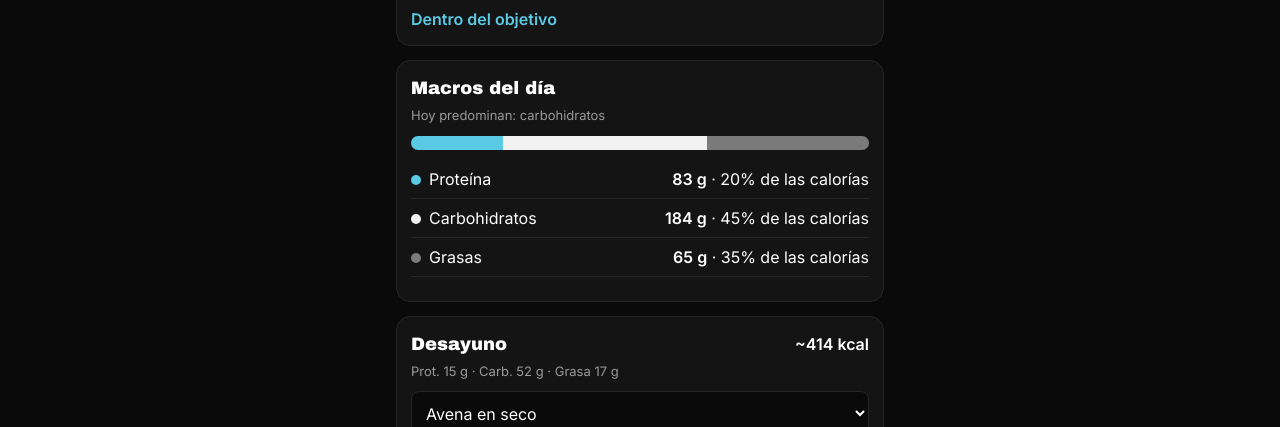
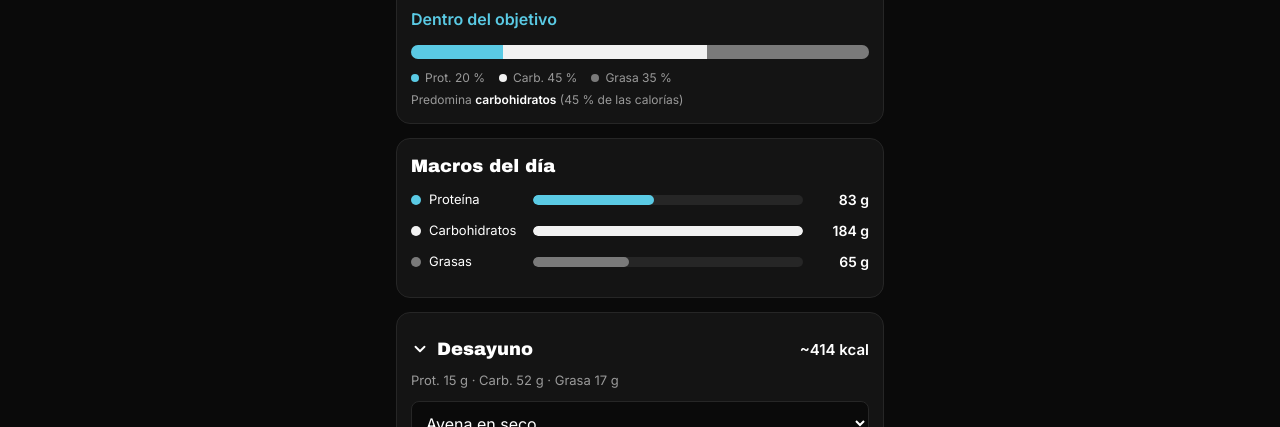
Before and after one commit to yourremotehelper/mi-dia-en-gr, a plain HTML site: page index.html in a window 1280 px wide. Shown: the part 312-739 px from the top of the page. Drawn offline with Linux system fonts and the light colour scheme.

Commit message:
Update index.html

```diff
--- a/index.html
+++ b/index.html
@@ -89,6 +89,20 @@ summary{cursor:pointer;color:var(--a);font-size:13px;min-height:32px;display:fle
 .fr{display:flex;gap:6px;margin-bottom:6px}
 .fr .fo{flex:1;min-width:0;margin-bottom:0}
 .fe{width:44px;padding:0;color:var(--m);font-size:16px}
+.mg{display:grid;grid-template-columns:112px 1fr 56px;align-items:center;gap:10px;padding:5px 0}
+.ml{font-size:13px;display:flex;align-items:center}
+.mt{height:10px;background:var(--l);border-radius:5px;overflow:hidden}
+.mt i{display:block;height:100%;border-radius:5px}
+.mg b{text-align:right;font-weight:600;font-size:14px}
+.pc{display:flex;flex-wrap:wrap;gap:4px 14px;font-size:12px;color:var(--m)}
+.pc .dot{width:8px;height:8px;margin-right:6px}
+.mh{width:100%;display:flex;justify-content:space-between;align-items:center;gap:8px;background:none;border:0;border-radius:8px;padding:0;min-height:44px;font:inherit;font-weight:400;color:inherit;text-align:left}
+.mh b{font:600 15px Inter,system-ui,sans-serif}
+.mn{display:flex;align-items:center;gap:8px}
+.cv{flex:none;transition:transform .15s}
+.mh[aria-expanded="false"] .cv{transform:rotate(-90deg)}
+h2.mhd{margin:0}
+@media (prefers-reduced-motion:reduce){.cv{transition:none}}
 </style>
 </head>
 <body>
@@ -104,13 +118,13 @@ summary{cursor:pointer;color:var(--a);font-size:13px;min-height:32px;display:fle
   <div class="bar"><div class="band"></div><div class="mk" id="mk"></div></div>
   <div class="sc"><span id="s1"></span><span id="s2"></span><span id="s3"></span></div>
   <p id="st"></p>
+  <div id="mbar" style="margin-top:14px"></div>
+  <div class="pc" id="dom"></div>
 </section>
 <section class="card">
   <div class="hd"><h2>Macros del día</h2></div>
-  <p class="mu" id="dom"></p>
-  <div id="mbar"></div>
   <div id="mrows"></div>
-  <p class="mu" id="pk" style="margin:10px 0 0"></p>
+  <p class="mu" id="pk" style="margin:6px 0 0"></p>
 </section>
 <div id="m"></div>
 <button data-a="r" style="width:100%">Restablecer las comidas de este día</button>
@@ -207,7 +221,7 @@ const iso=d=>new Date(d.getTime()-d.getTimezoneOffset()*6e4).toISOString().slice
 const TODAY=iso(new Date());let cur=TODAY;
 let D=ld('days2',{});if(!D||typeof D!=='object'||Array.isArray(D))D={};
 const tpl=d=>{const k=Object.keys(D).filter(x=>x<d).sort().pop();if(k)return cl(D[k].plan);const o=ld('plan2',null);return Array.isArray(o)&&o.length===4?o:cl(DEF)};
-let P=D[cur]?cl(D[cur].plan):tpl(cur),TOT={k:0,p:0,h:0,f:0};
+let P=D[cur]?cl(D[cur].plan):tpl(cur),TOT={k:0,p:0,h:0,f:0},CO={};
 const ad=(d,n)=>{const x=new Date(d+'T12:00');x.setDate(x.getDate()+n);return iso(x)};
 const fD=(d,o)=>new Date(d+'T12:00').toLocaleDateString('es',o);
 let W=+ld('w1',0)||0;
@@ -253,7 +267,7 @@ r+='<div class="r"><select aria-label="Alimento" data-a="s" '+d+'>'+opts(it.n)+'
 '<div class="r4"><div><label for="'+id+'b">La etiqueta es de</label><select id="'+id+'b" data-a="fb" '+d+'><option value="c"'+(x.b==='c'?' selected':'')+'>Cocinado o tal cual</option><option value="r"'+(x.b==='r'?' selected':'')+'>Crudo o seco</option></select></div><div><label for="'+id+'y">Rendimiento (×)</label><input type="number" inputmode="decimal" min="0" step="any" id="'+id+'y" value="'+(x.y||'')+'" placeholder="Sin conversión" data-a="fy" '+d+'></div></div>'+
 '<button class="del" data-a="df" '+d+'>Eliminar este alimento de la base de datos</button></details></div>';
 });
-h+='<section class="card"><div class="hd"><h2>'+m.n+'</h2><b id="mk'+a+'"></b></div><p class="mu" id="mm'+a+'"></p>'+r+'<button class="add" data-a="a" data-m="'+a+'">Añadir alimento</button></section>';
+h+='<section class="card"><h2 class="mhd"><button class="mh" data-a="tg" data-m="'+a+'" aria-expanded="'+!CO[a]+'" aria-controls="bd'+a+'"><span class="mn"><svg class="cv" viewBox="0 0 24 24" width="18" height="18" fill="none" stroke="currentColor" stroke-width="2.5" stroke-linecap="round" stroke-linejoin="round" aria-hidden="true"><path d="M6 9l6 6 6-6"/></svg>'+m.n+'</span><b id="mk'+a+'"></b></button></h2><p class="mu" id="mm'+a+'" style="margin:0 0 10px"></p><div id="bd'+a+'"'+(CO[a]?' hidden':'')+'>'+r+'<button class="add" data-a="a" data-m="'+a+'">Añadir alimento</button></div></section>';
 });
 document.getElementById('m').innerHTML=h;
 document.getElementById('cats').innerHTML=cats().map(c=>'<option value="'+E(c)+'">').join('');
@@ -288,9 +302,9 @@ else{st.textContent='Te faltan '+fm(lo-T)+' kcal para el mínimo';st.style.color
 const R=[['Proteína',TP,TP*4,'#5ACAE4'],['Carbohidratos',TC,TC*4,'#f2f2f2'],['Grasas',TF,TF*9,'#7a7a7a']];
 const kt=R[0][2]+R[1][2]+R[2][2]||1;
 document.getElementById('mbar').innerHTML=R.map(r=>'<i style="width:'+(r[2]/kt*100)+'%;background:'+r[3]+'"></i>').join('');
-document.getElementById('mrows').innerHTML=R.map(r=>'<div class="mr"><span><span class="dot" style="background:'+r[3]+'"></span>'+r[0]+'</span><span><b>'+fm(r[1])+' g</b> · '+Math.round(r[2]/kt*100)+'% de las calorías</span></div>').join('');
-const mx=R.reduce((x,y)=>y[2]>x[2]?y:x);
-document.getElementById('dom').textContent='Hoy predominan: '+mx[0].toLowerCase();
+const gm=Math.max(1,TP,TC,TF),mx=R.reduce((x,y)=>y[2]>x[2]?y:x),sh=['Prot.','Carb.','Grasa'];
+document.getElementById('mrows').innerHTML=R.map(r=>'<div class="mg"><span class="ml"><span class="dot" style="background:'+r[3]+'"></span>'+r[0]+'</span><span class="mt"><i style="width:'+(r[1]/gm*100)+'%;background:'+r[3]+'"></i></span><b>'+fm(r[1])+' g</b></div>').join('');
+document.getElementById('dom').innerHTML=TP+TC+TF>0?R.map((r,i)=>'<span><span class="dot" style="background:'+r[3]+'"></span>'+sh[i]+' '+Math.round(r[2]/kt*100)+' %</span>').join('')+'<span style="width:100%">Predomina <b style="color:#fff">'+mx[0].toLowerCase()+'</b> ('+Math.round(mx[2]/kt*100)+' % de las calorías)</span>':'Añade alimentos para ver el reparto de calorías';
 document.getElementById('pk').textContent=W>0?(TP/W).toFixed(1).replace('.',',')+' g de proteína por kg (habitual: ~2)':'';
 }
 document.addEventListener('input',e=>{
@@ -324,6 +338,7 @@ else if(a==='td'){setDay(TODAY);return}
 else if(a==='gd'){setDay(b.dataset.d);showTab('d');return}
 else if(a==='sv'){save();return}
 else if(a==='cs'){closeSheet();return}
+else if(a==='tg'){CO[m]=!CO[m];document.getElementById('bd'+m).hidden=!!CO[m];b.setAttribute('aria-expanded',!CO[m]);return}
 else if(a==='tab'){showTab(b.dataset.v);return}
 else if(a==='nw'){showForm(true);return}
 else if(a==='mg'){openSheet(-1);return}
@@ -355,7 +370,7 @@ else if(a==='lo'){window.cloudLogout&&window.cloudLogout();return}
 else return;
 draw();save();
 });
-function setDay(d){if(!d||d>TODAY)return dayUI();cur=d;P=D[d]?cl(D[d].plan):tpl(d);draw();hist()}
+function setDay(d){if(!d||d>TODAY)return dayUI();cur=d;CO={};P=D[d]?cl(D[d].plan):tpl(d);draw();hist()}
 function dayUI(){
 const t=document.getElementById('dt');t.value=cur;t.max=TODAY;
 document.getElementById('nd').disabled=cur>=TODAY;
```
